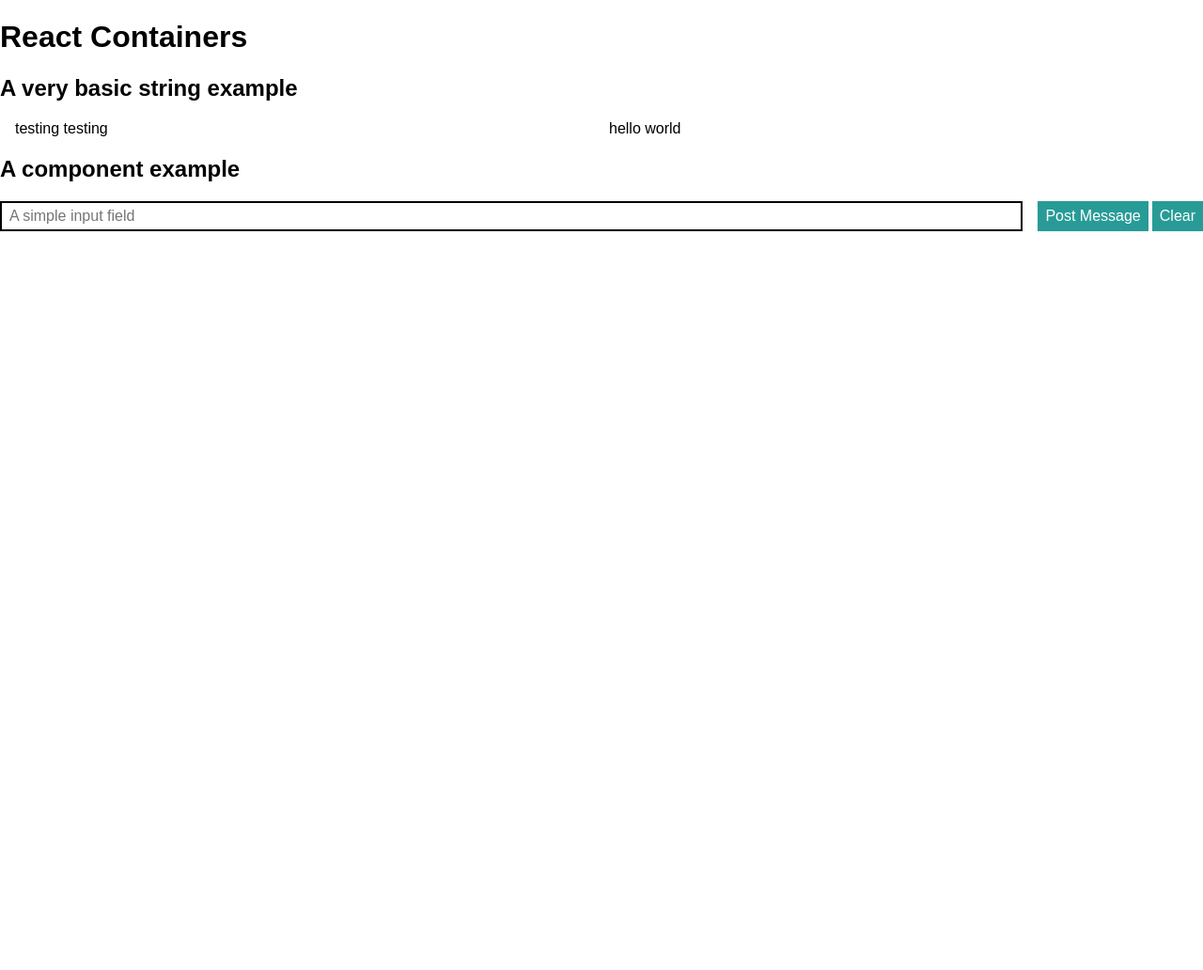
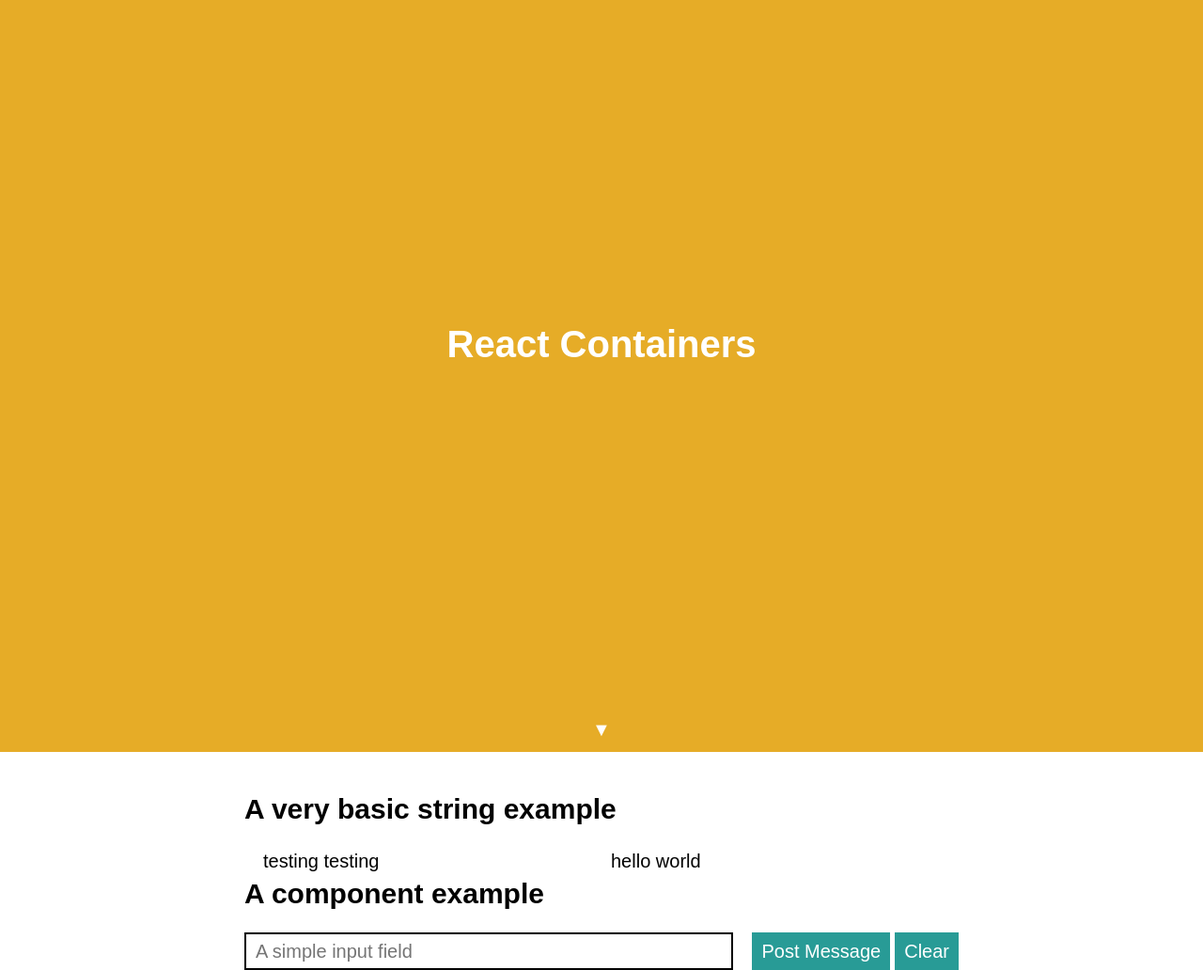
Before and after one commit to adjohnston/react-container, a website: page index.html in a window 1280 px wide. Shown: the whole page at 94% size. Before the commit the page ends 800 px from the top, so only its background shows below. Drawn offline with Linux system fonts and the light colour scheme.

Commit message:
more styling

```diff
--- a/index.html
+++ b/index.html
@@ -8,11 +8,17 @@
   </head>
 
   <body>
-    <header>
-      <h1>React Containers</h1>
-    </header>
+    <section class="splash">
+      <header class="splash__header">
+        <h1 class="heading splash__heading">React Containers</h1>
+      </header>
 
-    <main>
+      <div class="splash__pointer">
+        <a href="#content" class="anim-bounce anim-x3 anim-s1">▼</a>
+      </div>
+    </section>
+
+    <main id="content" class="content">
       <section>
         <header>
           <h2>A very basic string example</h2>
--- a/lib/css/style.css
+++ b/lib/css/style.css
@@ -1,9 +1,90 @@
-html {
-  & > * {
-    box-sizing: border-box;
+@keyframes bounce {
+  60%, 92.5% {
+    animation-timing-function: cubic-bezier(0.65, 1, 1, 1);
+  }
+
+  85%, 100% {
+    animation-timing-function: cubic-bezier(0.85, 0, 1, 1);
+  }
+
+  60% {
+    transform: translateY(-1rem);
+  }
+
+  85% {
+    transform: translateY(0);
+  }
+
+  92.5% {
+    transform: translateY(-.375rem);
+  }
+
+  100% {
+    transform: translateY(0);
   }
 }
 
+html {
+  height: 100%;
+  font-size: 125%;
+  line-height: 1.4;
+}
+
+html *, html *:before, html *:after {
+  box-sizing: border-box;
+}
+
+body {
+  height: 100%;
+}
+
+h1, h2, h3, h4, h5, h6, p {
+  margin: 0 0 1rem;
+}
+
+a {
+  text-decoration: none;
+  color: inherit;
+}
+
 .splash {
+  display: flex;
+  flex-direction: column;
   height: 100vh;
+  margin: 0 0 2rem;
+  padding: 0 1rem;
+  background: #E6AC27;
+  color: white;
 }
+
+  .splash__header {
+    flex: 1 0 auto;
+    display: flex;
+    align-items: center;
+    justify-content: center;
+  }
+
+  .splash__pointer {
+    flex: 0 0 auto;
+    display: flex;
+    justify-content: center;
+    padding: .5rem;
+  }
+
+.content {
+  max-width: 40rem;
+  margin: 0 auto 1rem;
+  padding: 0 1rem;
+}
+
+.anim-bounce {
+  animation-name: bounce
+}
+
+.anim-x3 {
+  animation-iteration-count: 3;
+}
+
+.anim-s1 {
+  animation-duration: 1s;
+}
```
Also changed, not shown: bundle.js.
